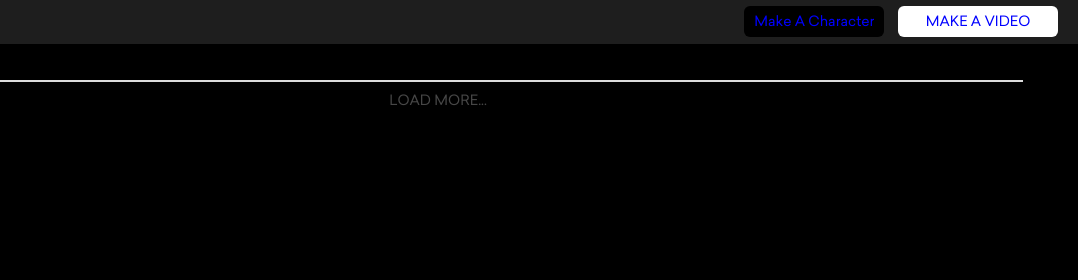
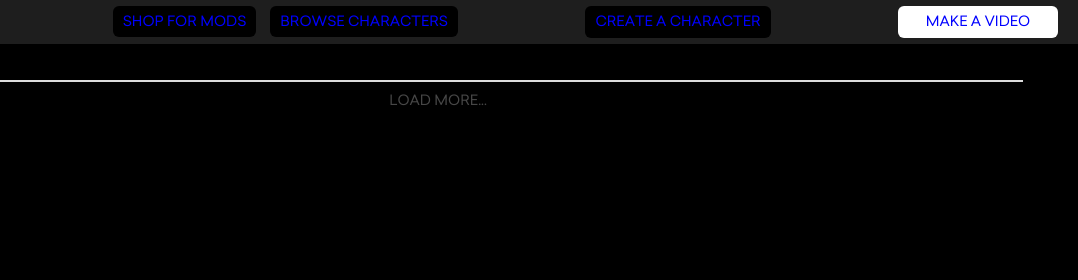
Before and after one commit to Alex-star225/GoCandy-Offline-1, a website: page pages/html/list.html in a window 1280 px wide. Shown: the top 280 px of the page, 202-1280 px from the left. Drawn offline with Linux system fonts and the light colour scheme; no server answers.

Commit message:
Update list.html

```diff
--- a/pages/html/list.html
+++ b/pages/html/list.html
@@ -4,11 +4,11 @@
 	<meta charset="UTF-8">
 	<link rel="icon" href="../../favicon.ico" type="image/jpeg">
 
-	<title>wrapper online gold home</title>
-	<meta name="description" content="Wrapper Online Gold is the website edition to wrapper offline.
+	<title>Video List</title>
+	<meta name="description" content="Wrapper Offline's video list
 	<meta property="og:type" content="website">
-	<meta property="og:title" content="Wrapper Online Gold Home" />
-	<meta property="og:description" content="Wrapper Online Gold is the website edition to wrapper offline. />
+	<meta property="og:title" content="Video List" />
+	<meta property="og:description" content="Wrapper Offline's video list />
 	<meta property="og:url" content="https://wrapper.online/" />
 	<meta property="og:image:secure_url" content="favicon.ico" />
 	<meta property="og:image:" content="favicon.ico" />
@@ -22,9 +22,9 @@
 <header>
 	<h1 style="margin:0"><img id="logo" src="../img/logo.png" alt="Wrapper: Online"/></h1>
 	<nav id="headbuttons">
-
+		<a href="https://wrappershop.ga" class="button_small">SHOP FOR MODS</a>
 		<div class="dropdown_contain button_small">
-			<div class="dropdown_button">Make A Character</div>
+			<div class="dropdown_button">BROWSE CHARACTERS</div>
 			<nav class="dropdown_menu">
 				<h2>Pick a Character Creator Browser</h2>
 				<a href="/cc_browser?themeId=family">Comedy World</a>
@@ -36,6 +36,9 @@
 				<a href="/cc_browser?themeId=botdf">Blood on the Dance Floor</a>
 				<a href="/cc_browser?themeId=cctoonadventure">Toon Adventure</a>
 				<a href="/cc_browser?themeId=spacecitizen">Space Citizen</a>
+								 </nav>
+								 </nav>
+								 </div>
 				<div class="dropdown_contain button_small">
 					<div class="dropdown_button">CREATE A CHARACTER</div>
 					<nav class="dropdown_menu">
@@ -58,7 +61,7 @@
 					</nav>
 			</nav>
 		</div>
-		<a href="themes.html" class="button_big">MAKE A VIDEO</a>
+		<a href="/go_full" class="button_big">MAKE A VIDEO</a>
 	</nav>
 </header>
 
```
